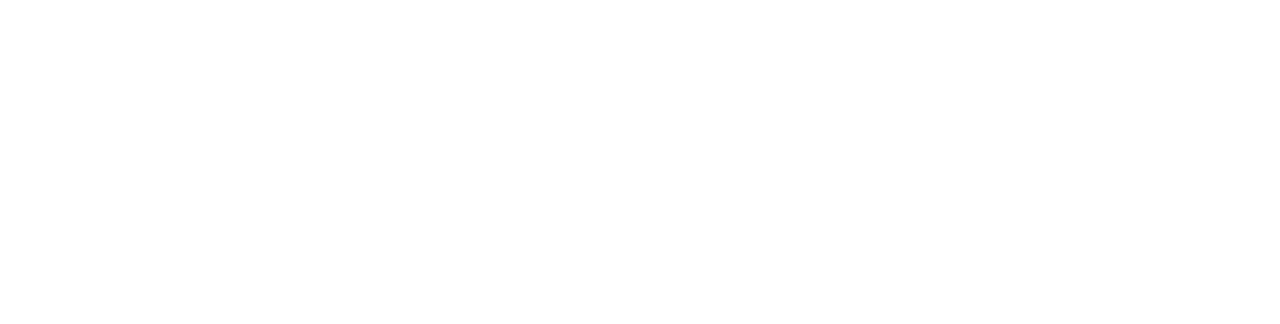
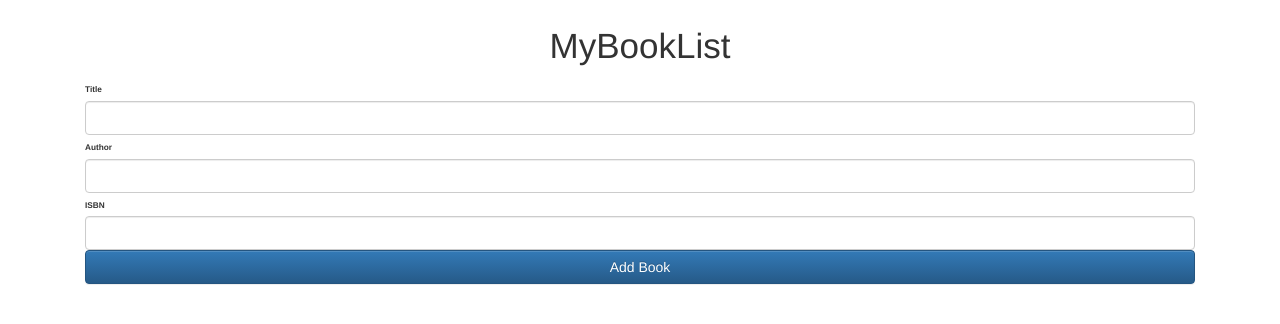
Before and after one commit to ShamimEnamul/JavaScript, a plain HTML site: page index.html in a window 1280 px wide. Drawn offline with nearby package versions, Linux system fonts and the light colour scheme.

Commit message:
from master branch

```diff
--- a/index.html
+++ b/index.html
@@ -1,5 +1,42 @@
 <!DOCTYPE html>
 <html lang="en">
+<head>
     <meta charset="UTF-8">
-    <meta name="viewport" content="width=device-width,initial-scale=1.0">
+    <meta name="viewport" content="width=device-width, initial-scale=1.0">
+    <meta http-equiv="X-UA-Compatible" content="ie=edge">
+    <link rel="stylesheet" href="https://use.fontawesome.com/releases/v5.6.3/css/all.css" integrity="sha384-UHRtZLI+pbxtHCWp1t77Bi1L4ZtiqrqD80Kn4Z8NTSRyMA2Fd33n5dQ8LWUE00s/" crossorigin="anonymous">
+    <link rel="stylesheet" href="https://bootswatch.com/4/yeti/bootstrap.min.css">
+    <title>MyBookList App</title>
+    <link rel="stylesheet" href="https://maxcdn.bootstrapcdn.com/bootstrap/3.3.6/css/bootstrap.min.css">
+    <link rel="stylesheet" href="https://maxcdn.bootstrapcdn.com/bootstrap/3.3.6/css/bootstrap-theme.min.css">
+    <link rel="stylesheet" href="https://maxcdn.bootstrapcdn.com/font-awesome/4.6.3/css/font-awesome.min.css">
+    <link rel="stylesheet" href="css/style.css">
+    <link rel="stylesheet" href="css/responsive.css">
+
+</head>
+<body>
+    <div class="container" style="margin-top: 5px;">
+        <h1 class="display-4" style="text-align: center;">
+        MyBookList
+        </h1>
+
+        <form id="book-form">
+            <div class="from-group">
+            <label for="title">Title</label>
+            <input type="text" id ="title" class="form-control">
+            </div>
+            <div class="from-group">
+                <label for="author">Author</label>
+                <input type="text" id ="title" class="form-control">
+            </div>
+            <div class="from-group">
+                <label for="isbn">ISBN</label>
+                <input type="text" id ="title" class="form-control">
+            </div>
+
+            <input type="submit" value="Add Book" class="btn btn-primary btn-block">
+        </form>
+
+    </div>
+</body>
 </html>
```
